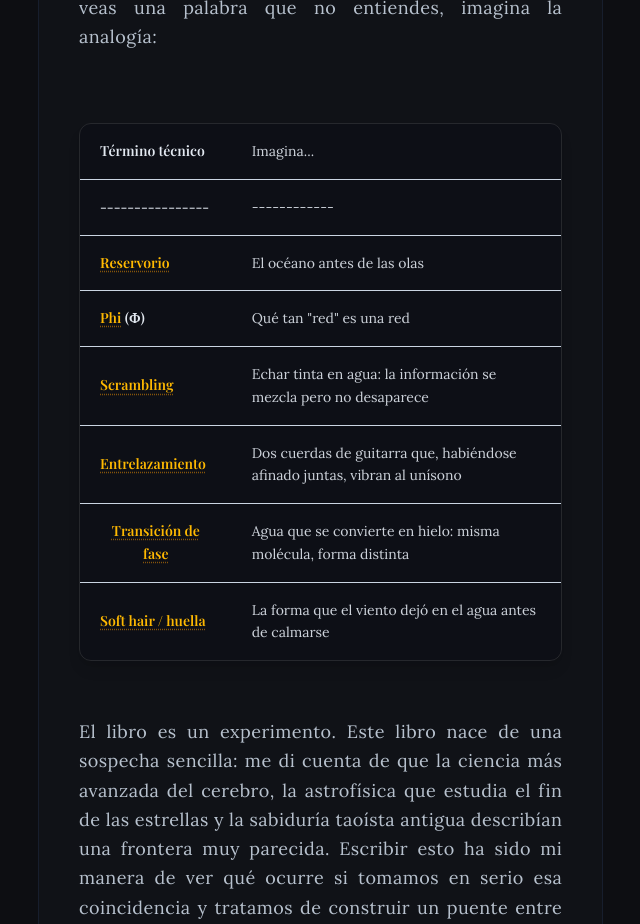
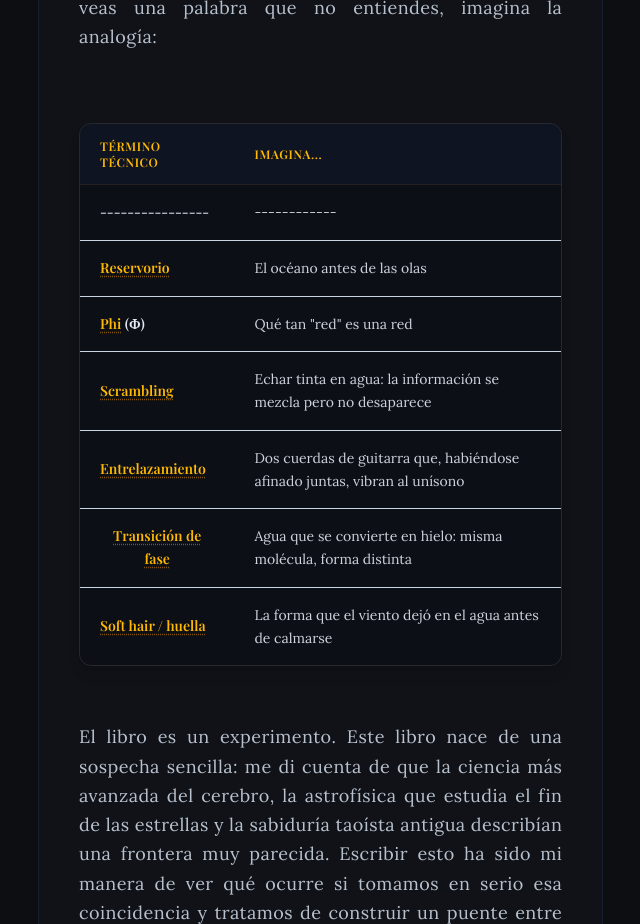
Before and after one commit to inigoku/EHI, a React (Vite) app: page / in a window 1280 px wide. Shown: the part 5240-6164 px from the top of the page, without its empty margins (330-970 px from the left). Built offline with nearby package versions, Linux system fonts and the light colour scheme; a web font is replaced by a local one.

Commit message:
fix: remueve fila de rayas de las tablas y evita duplicación de ilustración en cap 6.6

```diff
--- a/src/chapters/group3.ts
+++ b/src/chapters/group3.ts
@@ -492,7 +492,6 @@ La encapsulación no es una propiedad exclusiva del software, ni la evaporación
 La siguiente tabla actúa como la piedra de Rosetta de este libro, traduciendo los conceptos centrales del horizonte a sus equivalentes exactos en tres dominios fundamentales:
 
 | Dimensión de Análisis | Filosofía del Horizonte | Ingeniería de Software | Física de Agujeros Negros | Filosofías Orientales |
-| :--- | :--- | :--- | :--- | :--- |
 | **El Origen / El Vacío** | El Reservorio (potencial puro de información desestructurada). | El *Heap* (memoria dinámica global sin asignar, pool común). | Vacío cuántico / Campo subyacente y fluctuaciones. | *Hun Dun* (caos primitivo, Taoísmo) / *Shunyata* (Vacío, Budismo) / *Brahman nirguna* (Hinduismo). |
 | **Nacimiento / Identidad** | Condensación (establecimiento de la frontera circular del yo). | Instanciación y Encapsulamiento (creación del objeto, variables \`private\`). | Colapso gravitatorio / Formación de horizonte de sucesos (Schwarzschild). | Los 7 orificios en *Hun Dun* (Taoísmo) / *Maya* / *Brahman saguna* (Hinduismo). |
 | **Experiencia Subjetiva** | Estado privado (perspectiva de primera persona accesible desde dentro). | Estado interno (\`private fields\` ocultos tras la interfaz). | Región interior del horizonte (inaccesible para observador externo). | *Atman* (el sí mismo, Hinduismo) / Haz de percepciones (Hume/Budismo). |
--- a/src/chapters/group4.ts
+++ b/src/chapters/group4.ts
@@ -345,7 +345,6 @@ Pero hay más. Tronick encontró que no es la ausencia de señal la que daña: e
 La ciencia moderna ha creado, sin buscarlo, cuatro experimentos naturales que separan estas capas. No para jerarquizar vínculos, sino para entender qué hace cada una.
 
 | Situación | ¿Qué aporta? | Qué significa para el horizonte |
-|-----------|-------------|--------------------------------|
 | **Fecundación in vitro** | Las tres capas, con una pausa de 3-5 días en medio de cultivo. | El horizonte emerge de un reservorio que incluye un acto de intención parental explícita. |
 | **Donación de óvulos** | La plantilla de una mujer, el útero y la crianza de otra. | La gestante calibra qué genes se expresan. El parecido que la gente reconoce entre gestante y bebé es, a menudo, resonancia rítmica, no genética. |
 | **Vientre de alquiler** | El útero de una mujer, la crianza de otra. | El horizonte se condensa con inscripciones prosódicas y hormonales de la gestante. La crianza posterior opera sobre ese reservorio ya configurado. |
--- a/src/components/ChapterContent.tsx
+++ b/src/components/ChapterContent.tsx
@@ -140,8 +140,8 @@ export const ChapterContent: React.FC<ChapterContentProps> = ({
         const rows = tableLines.filter(l => !l.match(/^\|[\s:-|]+\|$/));
 
         if (rows.length > 0) {
-          // Detect if we have a header separator line (e.g. |---|) as the second element
-          const hasHeader = tableLines.length > 1 && tableLines[1].match(/^\|[\s:-|]+\|$/);
+          // Always treat the first row as a header row if there are multiple rows
+          const hasHeader = rows.length > 1;
           let headerRow: string[] = [];
           let bodyRows: string[][] = [];
 
@@ -996,7 +996,7 @@ export const ChapterContent: React.FC<ChapterContentProps> = ({
         <div className="grid grid-cols-1 lg:grid-cols-12 gap-8 items-start">
           {/* Main Text Content */}
           <div className={`lg:col-span-8 p-6 sm:p-10 rounded-2xl border ${getThemeClasses()} ${getFontSizeClass()} transition-all duration-300`}>
-            {chapter.illustration && (
+            {chapter.illustration && !chapter.content.includes("[ILUSTRACIÓN") && (
               <div className="flex justify-center mb-8 select-none">
                 <IllustrationViewer illustration={chapter.illustration} />
               </div>
```
